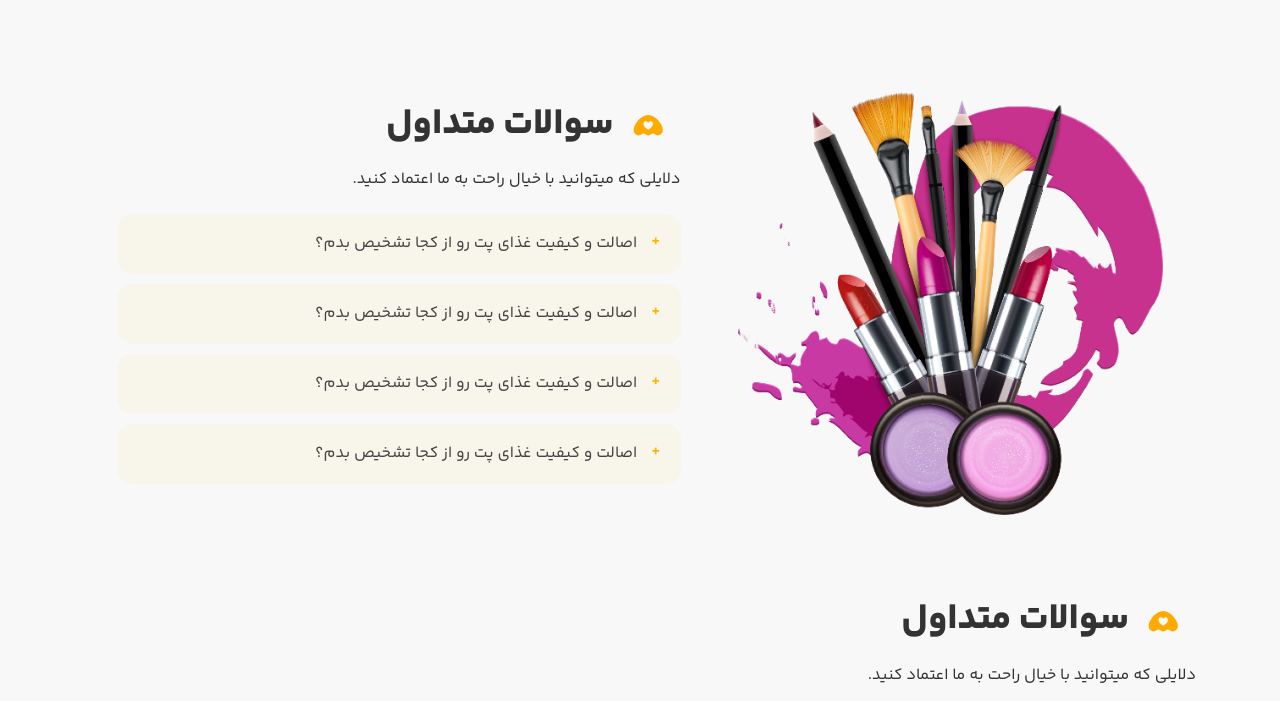
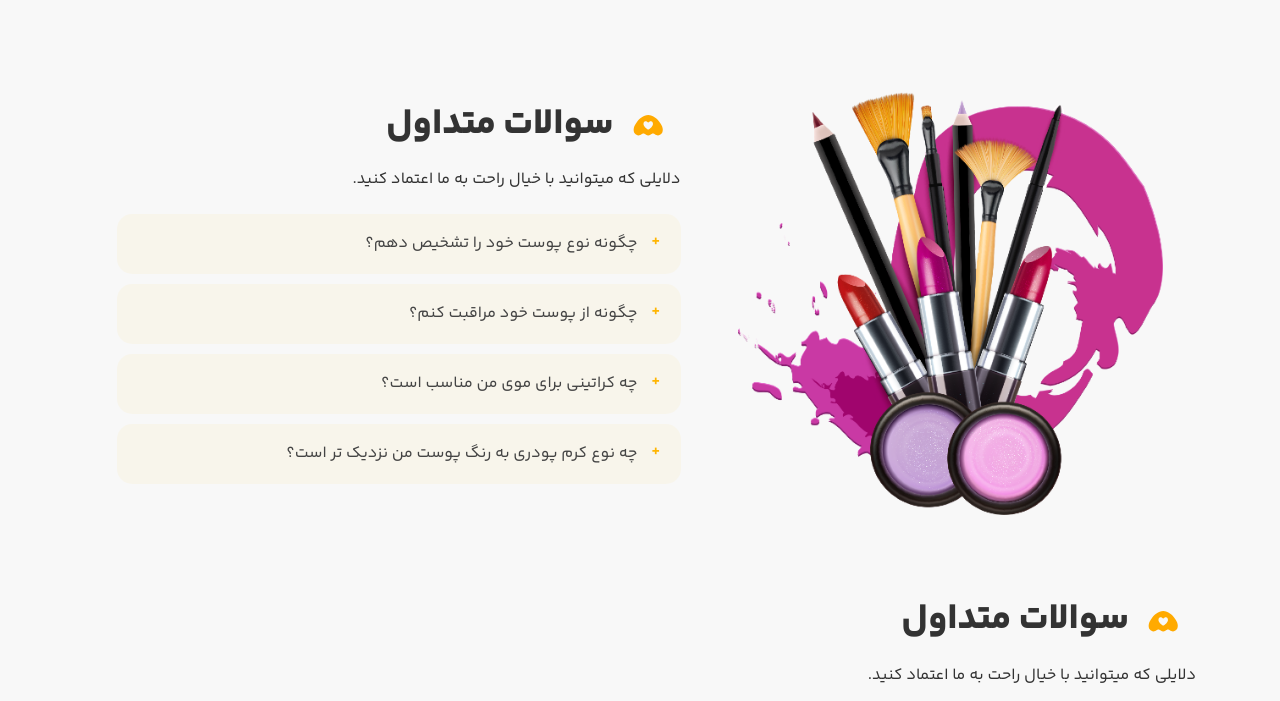
Before and after one commit to alireza-soroush/shop, a Django app: page /About-Us in a window 1280 px wide. Shown: the part 1135-1836 px from the top of the page. Run offline with Django 4.2, Linux system fonts and the light colour scheme; data that the repository does not hold is empty; some libraries are stand-ins or nearby versions.

Commit message:
completing html files & almost done

```diff
--- a/src/account/templates/account/cart.html
+++ b/src/account/templates/account/cart.html
@@ -2,7 +2,8 @@
 {%load humanize%}
 <html dir="rtl" lang="fa-IR">
 <head>
-    <title>صفحه سبدخرید - دمو 1</title>
+    <title>فروشگاه پریماه | کارت خرید</title>
+    <link rel="icon" type="image/x-icon" href="{%static 'assets/Img/favicon.ico'%}">
     <meta charset="UTF-8">
     <meta http-equiv="X-UA-Compatible" content="IE=edge">
     <meta name="viewport" content="width=device-width, initial-scale=1.0 , maximum-scale=1">
@@ -51,7 +52,7 @@
                     <div class="bg-package d-flex align-items-center justify-content-center">
                         <div class="breadcrumb radius15">
                             <ul class="">
-                                <li><a href="#">خانه / </a></li>
+                                <li><a href="{%url 'homepage'%}">خانه / </a></li>
                                 <li><a href="#" class="current">سبد خرید</a></li>
                             </ul>
                         </div>
--- a/src/account/templates/account/checkout.html
+++ b/src/account/templates/account/checkout.html
@@ -3,7 +3,8 @@
 {%load widget_tweaks%}
 <html dir="rtl" lang="fa-IR">
 <head>
-    <title>صفحه جزئیات پرداخت - دمو 1</title>
+    <title>فروشگاه پریماه | قبض خرید</title>
+    <link rel="icon" type="image/x-icon" href="{%static 'assets/Img/favicon.ico'%}">
     <meta charset="UTF-8">
     <meta http-equiv="X-UA-Compatible" content="IE=edge">
     <meta name="viewport" content="width=device-width, initial-scale=1.0 , maximum-scale=1">
@@ -31,7 +32,7 @@
                     <div class="bg-package d-flex align-items-center justify-content-center">
                         <div class="breadcrumb radius15">
                             <ul class="d-flex align-items-center">
-                                <li><a href="#">خانه</a></li>
+                                <li><a href="{%url 'homepage'%}">خانه</a></li>
                                 <svg width="12" height="11" viewBox="0 0 12 11" fill="none" xmlns="http://www.w3.org/2000/svg">
                                     <path d="M10.8019 6.17453H2.56566C2.00285 6.17453 1.53613 5.70782 1.53613 5.14501C1.53613 4.5822 2.00285 4.11548 2.56566 4.11548H10.8019C11.3647 4.11548 11.8314 4.5822 11.8314 5.14501C11.8314 5.70782 11.3647 6.17453 10.8019 6.17453Z" fill="#292D32"/>
                                     <path d="M5.31096 10.2918C5.05014 10.2918 4.78933 10.1958 4.58342 9.98985L0.465311 5.87174C0.067227 5.47366 0.067227 4.81476 0.465311 4.41667L4.58342 0.298563C4.98151 -0.099521 5.64041 -0.099521 6.03849 0.298563C6.43657 0.696647 6.43657 1.35554 6.03849 1.75363L2.64791 5.14421L6.03849 8.53479C6.43657 8.93287 6.43657 9.59177 6.03849 9.98985C5.83258 10.1958 5.57177 10.2918 5.31096 10.2918Z" fill="#292D32"/>
--- a/src/account/templates/account/login.html
+++ b/src/account/templates/account/login.html
@@ -1,7 +1,8 @@
 {%load static%}
 <html dir="rtl" lang="fa-IR">
 <head>
-    <title>صفحه ورود - دمو 1</title>
+    <title>فروشگاه پریماه | صفحه ورود</title>
+    <link rel="icon" type="image/x-icon" href="{%static 'assets/Img/favicon.ico'%}">
     <meta charset="UTF-8">
     <meta http-equiv="X-UA-Compatible" content="IE=edge">
     <meta name="viewport" content="width=device-width, initial-scale=1.0 , maximum-scale=1">
--- a/src/account/templates/account/profile.html
+++ b/src/account/templates/account/profile.html
@@ -2,7 +2,8 @@
 {%load widget_tweaks%}
 <html dir="rtl" lang="fa-IR">
 <head>
-    <title>صفحه ثبت نام - دمو 1</title>
+    <title>فروشگاه پریماه | پروفایل</title>
+    <link rel="icon" type="image/x-icon" href="{%static 'assets/Img/favicon.ico'%}">
     <meta charset="UTF-8">
     <meta http-equiv="X-UA-Compatible" content="IE=edge">
     <meta name="viewport" content="width=device-width, initial-scale=1.0 , maximum-scale=1">
--- a/src/account/templates/account/sign-up.html
+++ b/src/account/templates/account/sign-up.html
@@ -2,7 +2,8 @@
 {%load widget_tweaks%}
 <html dir="rtl" lang="fa-IR">
 <head>
-    <title>صفحه ثبت نام - دمو 1</title>
+    <title>فروشگاه پریماه | ثبت نام</title>
+    <link rel="icon" type="image/x-icon" href="{%static 'assets/Img/favicon.ico'%}">
     <meta charset="UTF-8">
     <meta http-equiv="X-UA-Compatible" content="IE=edge">
     <meta name="viewport" content="width=device-width, initial-scale=1.0 , maximum-scale=1">
--- a/src/account/views.py
+++ b/src/account/views.py
@@ -125,7 +125,7 @@ def checkout_page(request):
     order_items = CartItem.objects.filter(user=request.user)
     final_price = sum(item.product.discounted_price * item.quantity for item in order_items)
     if final_price <=0:
-        return redirect('products_page')
+        return redirect('cart_page')
 
 
 
--- a/src/blogs/templates/blogs/blog.html
+++ b/src/blogs/templates/blogs/blog.html
@@ -2,7 +2,8 @@
 {%load widget_tweaks%}
 <html dir="rtl" lang="fa-IR">
 <head>
-    <title>صفحه وبلاگ - دمو 1</title>
+    <title>روشگاه پریماه | وبلاگ ها</title>
+    <link rel="icon" type="image/x-icon" href="{%static 'assets/Img/favicon.ico'%}">
     <meta charset="UTF-8">
     <meta http-equiv="X-UA-Compatible" content="IE=edge">
     <meta name="viewport" content="width=device-width, initial-scale=1.0 , maximum-scale=1">
@@ -30,7 +31,7 @@
                     <div class="bg-package d-flex align-items-center justify-content-center">
                         <div class="breadcrumb radius15">
                             <ul class="">
-                                <li><a href="#">خانه / </a></li>
+                                <li><a href="{%url 'homepage'%}">خانه / </a></li>
                                 <li><a href="#" class="current">بلاگ</a></li>
                             </ul>
                         </div>
--- a/src/products/templates/products/shop.html
+++ b/src/products/templates/products/shop.html
@@ -3,7 +3,8 @@
 {%load widget_tweaks%}
 <html dir="rtl" lang="fa-IR">
 <head>
-    <title>صفحه فروشگاه - دمو 1</title>
+    <title>فروشگاه پریماه | محصولات</title>
+    <link rel="icon" type="image/x-icon" href="{%static 'assets/Img/favicon.ico'%}">
     <meta charset="UTF-8">
     <meta http-equiv="X-UA-Compatible" content="IE=edge">
     <meta name="viewport" content="width=device-width, initial-scale=1.0 , maximum-scale=1">
@@ -50,7 +51,7 @@
                     <div class="bg-package d-flex align-items-center justify-content-center">
                         <div class="breadcrumb radius15">
                             <ul class="">
-                                <li><a href="#">خانه / </a></li>
+                                <li><a href="{%url 'homepage'%}">خانه / </a></li>
                                 <li><a href="#" class="current">فروشگاه</a></li>
                             </ul>
                         </div>
--- a/src/products/views.py
+++ b/src/products/views.py
@@ -11,8 +11,6 @@ def product_page(request):
     categories = ProductCategory.objects.all()[:5]
     category = request.GET.get('category')
     order = request.GET.get('order')
-    print(order)
-    print(category,'\nend')
     #search
     search_form = ProductSearch(request.GET)
     results = []
--- a/src/templates/Index.html
+++ b/src/templates/Index.html
@@ -2,7 +2,7 @@
 {%load humanize%}
 <html dir="rtl" lang="fa-IR">
 <head>
-    <title>فروشگاه پری ماه</title>
+    <title>فروشگاه پریماه</title>
     <link rel="icon" type="image/x-icon" href="{%static 'assets/Img/favicon.ico'%}">
     <meta charset="UTF-8">
     <meta http-equiv="X-UA-Compatible" content="IE=edge">
--- a/src/templates/about-us.html
+++ b/src/templates/about-us.html
@@ -1,7 +1,8 @@
 {%load static%}
 <html dir="rtl" lang="fa-IR">
 <head>
-    <title>صفحه درباره ما - دمو 1</title>
+    <title>فروشگاه پریماه | درباره ما</title>
+    <link rel="icon" type="image/x-icon" href="{%static 'assets/Img/favicon.ico'%}">
     <meta charset="UTF-8">
     <meta http-equiv="X-UA-Compatible" content="IE=edge">
     <meta name="viewport" content="width=device-width, initial-scale=1.0 , maximum-scale=1">
@@ -29,7 +30,7 @@
                     <div class="bg-package d-flex align-items-center justify-content-center">
                         <div class="breadcrumb radius15">
                             <ul class="d-flex align-items-center">
-                                <li><a href="#">خانه</a></li>
+                                <li><a href="{%url 'homepage'%}">خانه</a></li>
                                 <svg width="12" height="11" viewBox="0 0 12 11" fill="none" xmlns="http://www.w3.org/2000/svg">
                                     <path d="M10.8019 6.17453H2.56566C2.00285 6.17453 1.53613 5.70782 1.53613 5.14501C1.53613 4.5822 2.00285 4.11548 2.56566 4.11548H10.8019C11.3647 4.11548 11.8314 4.5822 11.8314 5.14501C11.8314 5.70782 11.3647 6.17453 10.8019 6.17453Z" fill="#292D32"/>
                                     <path d="M5.31096 10.2918C5.05014 10.2918 4.78933 10.1958 4.58342 9.98985L0.465311 5.87174C0.067227 5.47366 0.067227 4.81476 0.465311 4.41667L4.58342 0.298563C4.98151 -0.099521 5.64041 -0.099521 6.03849 0.298563C6.43657 0.696647 6.43657 1.35554 6.03849 1.75363L2.64791 5.14421L6.03849 8.53479C6.43657 8.93287 6.43657 9.59177 6.03849 9.98985C5.83258 10.1958 5.57177 10.2918 5.31096 10.2918Z" fill="#292D32"/>
@@ -164,32 +165,63 @@
                 </p>
 
                 <div id="cstm_collapsible" class="custon_shadw">
-                        <button class="collapsible">اصالت و کیفیت غذای پت رو از کجا تشخیص بدم؟</button>
+                    <button class="collapsible">چگونه نوع پوست خود را تشخیص دهم؟</button>
+                    <div class="content">
+                        <hr>
+                        <p class="p-2">
+                            در ناحیه هایی که دارای منافذ باز هستند، نوع پوست چرب است.<br>
+                            همچنین اگر جوش سر سیاه روی پوست وجوده داشته باشد یعنی پوست چرب است.<br>
+                            پوست خشک هیچ براقیت ایی ندارد و بافت پوست چروک و پیر دیده میشود و دور بینی حالت خشکی دارد.<br>
+                            پوست مختلط اکثرا در پیشانی و بینی چرب است و منافذ باز ایی دارد اما دور چشم و لب، خشک و حالت پوسته ای دارد.
+                        </p>
+                        <br>
+                    </div>
+                        <button class="collapsible">چگونه از پوست خود مراقبت کنم؟</button>
                         <div class="content" >
+                            <hr>
                             <p class="p-2">
-                                لورم ایپسوم متن ساختگی با تولید سادگی نامفهوم از صنعت چاپ .
+                                <h5>چگونه از پوست خشک خود مراقبت کنم؟</h5>
+                                1. استفاده از سرم آبرسان برای حفظ رطوبت و بازسازی پوست خود استفاده کنید.<br>
+                                2. روزانه با یک مرطوب‌کننده ی باکیفیت پوست خودر را مرطوب کنید.<br>
+                                3. از یک شوینده ملایم (الکلی نباشد) مناسب پوست های خشک است استفاده کنید. <br>
+                                4. یک بار در هفته از ماسک های آبرسان روغنی استفاده کنید.<br>
+                                <h5>چگونه از پوست چرب خود مراقبت کنم؟</h5>
+                                1. از شوینده قوی (حاوی الکل) استفاده کنید. <br>
+                                2. از سرم های مخصوص پوست چرب استفاده کنید.<br>
+                                3. در هفته چند بار از اسکراب استفاده کنید.<br>
+                                4. از سرم آبرسان سبک  استفاده کنید.<br>
+                                5. قبل از خواب حتما از شوینده استفاده کنید .
+                                <h5>چگونه از پوست مختلط خود مراقبت کنم؟</h5>
+                                1. از شوینده های الکلی قوی استفاده کنید.<br>
+                                2. از سرم های آبرسان و تقویتی برای قسمت خشک پوست استفاده کنید.<br>
+                                3. برای بخش چرب پوست از اسکراب و آبرسان استفاده کنید.<br>
+                                4. از ضد آفتابی که حاوی آبرسان با پوشش دهی بالا است استفاده کنید.
                             </p>
+                            <br>
                         </div>
 
-                        <button class="collapsible">اصالت و کیفیت غذای پت رو از کجا تشخیص بدم؟</button>
+                        <button class="collapsible">چه کراتینی برای موی من مناسب است؟</button>
                         <div class="content">
+                            <hr>
                             <p class="p-2">
-                                لورم ایپسوم متن ساختگی با تولید سادگی نامفهوم از صنعت چاپ .
+                                <h5>کراتین ها دو گروه هستند:</h5>
+                                <h6>آنزیم ها:</h6>
+                                نوعی از کراتین هستند که مناسب مو های فر  زخیم و موهای  سالم طبیعی، یا رنگ شده سالم است و فاقد بو و گاز هستند.
+
+                                <h6>کراتین های ارگانیک:</h6>
+                                این نوع کراتین مناسب انواع مو ها هستند حتی موهای آسیب دیده، دارای 90%احیا وصافی 100%می باشد و فاقد بو و گاز هستند.
+
                             </p>
+                            <br>
                         </div>
-                        <button class="collapsible">اصالت و کیفیت غذای پت رو از کجا تشخیص بدم؟</button>
+                        <button class="collapsible">چه نوع کرم پودری به رنگ پوست من نزدیک تر است؟</button>
                         <div class="content">
+                            <hr>
                             <p class="p-2">
-                                لورم ایپسوم متن ساختگی با تولید سادگی نامفهوم از صنعت چاپ .
+                                لطفا در آفتاب عکسی از پوست خود بگیرید و حالا یک درجه تیره تر از رنگی که در عکس دیده می‌ شود انتخاب کنید.<br>
+                                برای روشن شدن کرم پودر از کانسیلرو و پنکک استفاده کنید.
                             </p>
-                        </div>
-                        <button class="collapsible">اصالت و کیفیت غذای پت رو از کجا تشخیص بدم؟</button>
-                        <div class="content">
-                            <p class="p-2">
-                                لورم ایپسوم متن ساختگی با تولید سادگی نامفهوم از صنعت چاپ .
-                            </p>
-                        </div>
-                </div>
+                            <br>
 
                 </div>
 
--- a/src/templates/contact-us.html
+++ b/src/templates/contact-us.html
@@ -1,7 +1,8 @@
 {%load static%}
 <html dir="rtl" lang="fa-IR">
 <head>
-    <title>صفحه تماس با ما - دمو 1</title>
+    <title>فروشگاه پریماه | تماس با ما</title>
+    <link rel="icon" type="image/x-icon" href="{%static 'assets/Img/favicon.ico'%}">
     <meta charset="UTF-8">
     <meta http-equiv="X-UA-Compatible" content="IE=edge">
     <meta name="viewport" content="width=device-width, initial-scale=1.0 , maximum-scale=1">
@@ -28,7 +29,7 @@
                     <div class="bg-package d-flex align-items-center justify-content-center">
                         <div class="breadcrumb radius15">
                             <ul class="d-flex align-items-center">
-                                <li><a href="#">خانه</a></li>
+                                <li><a href="{%url 'homepage'%}">خانه</a></li>
                                 <svg width="12" height="11" viewBox="0 0 12 11" fill="none" xmlns="http://www.w3.org/2000/svg">
                                     <path d="M10.8019 6.17453H2.56566C2.00285 6.17453 1.53613 5.70782 1.53613 5.14501C1.53613 4.5822 2.00285 4.11548 2.56566 4.11548H10.8019C11.3647 4.11548 11.8314 4.5822 11.8314 5.14501C11.8314 5.70782 11.3647 6.17453 10.8019 6.17453Z" fill="#292D32"/>
                                     <path d="M5.31096 10.2918C5.05014 10.2918 4.78933 10.1958 4.58342 9.98985L0.465311 5.87174C0.067227 5.47366 0.067227 4.81476 0.465311 4.41667L4.58342 0.298563C4.98151 -0.099521 5.64041 -0.099521 6.03849 0.298563C6.43657 0.696647 6.43657 1.35554 6.03849 1.75363L2.64791 5.14421L6.03849 8.53479C6.43657 8.93287 6.43657 9.59177 6.03849 9.98985C5.83258 10.1958 5.57177 10.2918 5.31096 10.2918Z" fill="#292D32"/>
--- a/src/templates/gallery.html
+++ b/src/templates/gallery.html
@@ -1,7 +1,8 @@
 {%load static%}
 <html dir="rtl" lang="fa-IR">
 <head>
-    <title>صفحه گالری - دمو 1</title>
+    <title>فروشگاه پریماه | گالری</title>
+    <link rel="icon" type="image/x-icon" href="{%static 'assets/Img/favicon.ico'%}">
     <meta charset="UTF-8">
     <meta http-equiv="X-UA-Compatible" content="IE=edge">
     <meta name="viewport" content="width=device-width, initial-scale=1.0 , maximum-scale=1">
@@ -31,7 +32,7 @@
                     <div class="bg-package d-flex align-items-center justify-content-center">
                         <div class="breadcrumb radius15">
                             <ul class="">
-                                <li><a href="#">خانه / </a></li>
+                                <li><a href="{%url 'homepage'%}">خانه / </a></li>
                                 <li><a href="#" class="current">گالری</a></li>
                             </ul>
                         </div>
```
Also changed, not shown: src/blogs/templates/blogs/page-blog.html (+4 -3 lines), src/products/templates/products/page-shop.html (+4 -3 lines).
